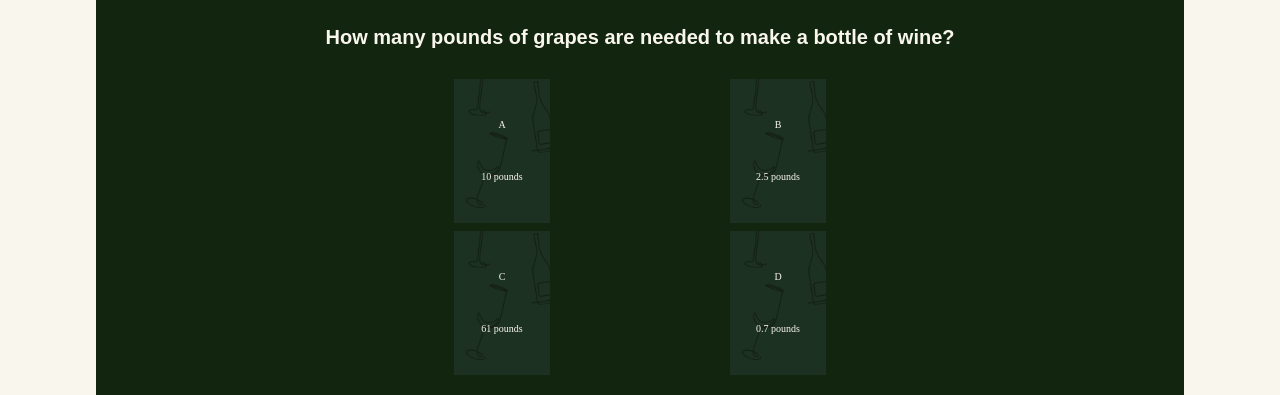
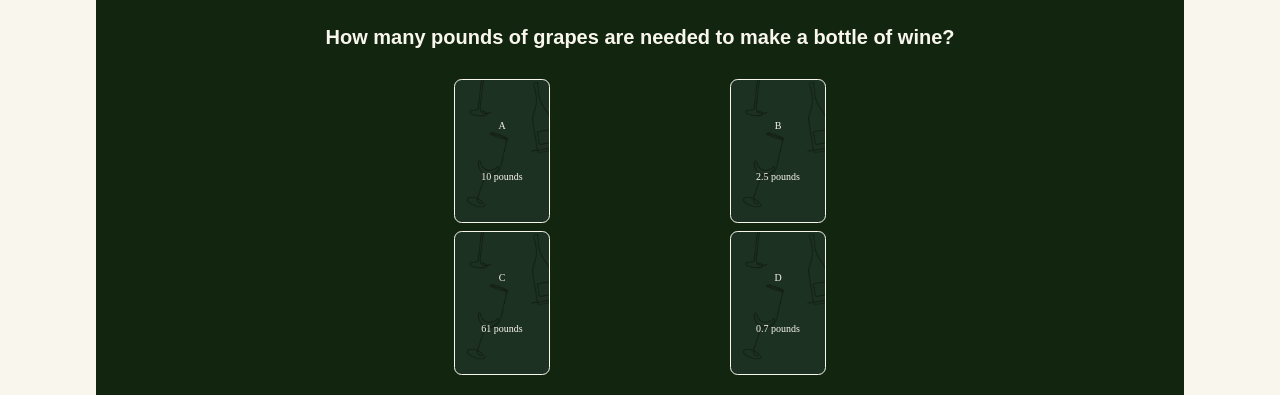
Before and after one commit to metalogica/sippin-on-something, a website: page src/quiz.html in a window 1280 px wide. Both pictures are taken after a click on the button "TAKE THE QUIZ". Shown: the part 405-800 px from the top of the page. Drawn offline with Linux system fonts and the light colour scheme.

Commit message:
style borders

```diff
--- a/src/quiz.css
+++ b/src/quiz.css
@@ -23,11 +23,11 @@ body {
 }
 
 .green-border {
-  border: 1px solid #47E46E;
+  border: .1rem solid #47E46E;
 }
 
 .red-border {
-  border: 1px solid #FF6161;
+  border: .1rem solid #FF6161;
 }
 
 .text-green {
@@ -183,8 +183,6 @@ body {
   align-items: center;
   gap: 0.15rem;
 
-  border-radius: 0.475rem;
-
   perspective: 1000px;
   transform-style: preserve-3d;
 }
@@ -195,6 +193,10 @@ body {
   left: 0;
   width: 100%;
   height: 100%;
+
+  box-sizing: border-box;
+  border-radius: 0.475rem;
+  border: 0.1rem solid #F9F6ED;
 
   display: flex;
   flex-direction: column;
@@ -207,6 +209,7 @@ body {
   backface-visibility: hidden;
   transition: all 1s ease-out;
   transform: rotateY(0deg);
+
 }
 
 .quiz-card-back {
@@ -215,6 +218,8 @@ body {
   left: 0;
   width: 100%;
   height: 100%;
+
+  border-radius: 0.475rem;
 
   display: flex;
   flex-direction: column;
@@ -227,6 +232,7 @@ body {
   backface-visibility: hidden;
   transition: all 1s ease-out;
   transform: rotateY(180deg);
+
 }
 
 .quiz-card-front-flip {
--- a/src/quiz.js
+++ b/src/quiz.js
@@ -134,13 +134,13 @@ document.addEventListener('alpine:init', () => {
     nextRound() {
       const nextRound = ROUNDS[CURRENT_ROUND + 1];
       if (nextRound) {
+        this._clearSelected();
+
         this.hasGuessed = false;
         this.round = nextRound;
         this.currentRound += 1;
 
         CURRENT_ROUND += 1;
-
-        this._clearSelected();
       } else {
         this.state = STATE.COMPLETED;
         this.competencyText = COMPETENCY_LEVELS[this.score];
@@ -182,7 +182,6 @@ document.addEventListener('alpine:init', () => {
       });
 
       Array.from(document.querySelectorAll('.quiz-card-back')).forEach(card => {
-
         if (card.dataset.choice === this.round.answer) {
           const chosenCardBackDOM = document.getElementById('chosen').parentElement.querySelector('.quiz-card-back');
 
```
